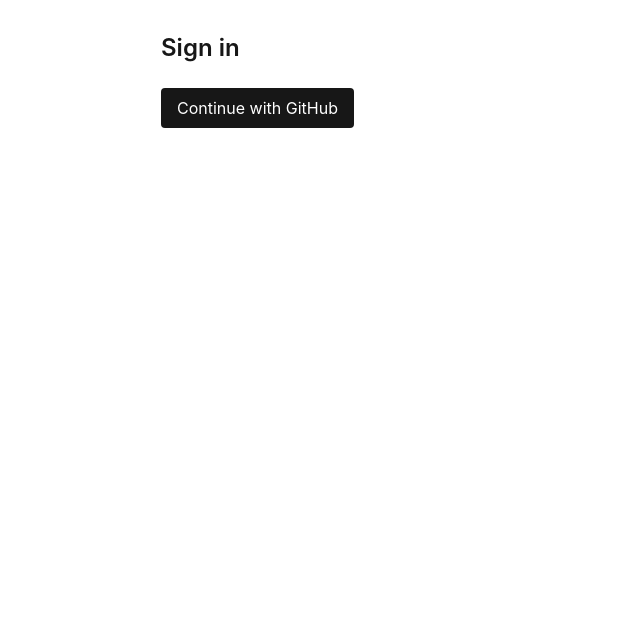
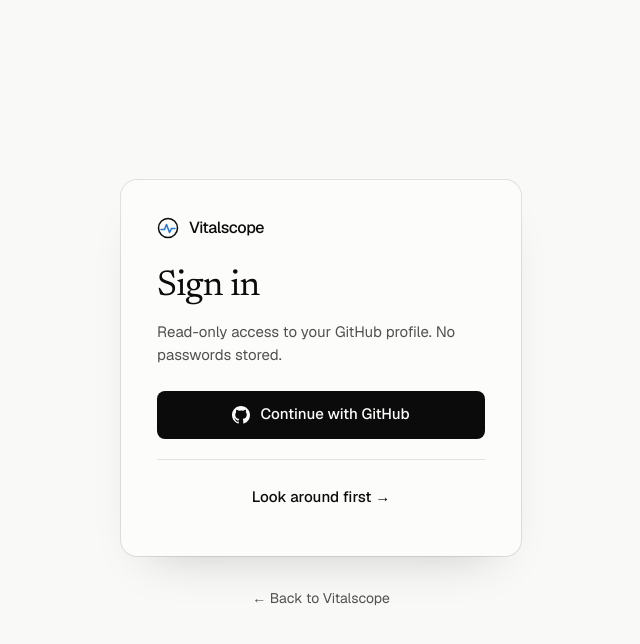
Before and after one commit to praveen-raj-r/vitalscope, a Next.js app in the folder apps/web/: page /login in a window 1280 px wide. Shown: the top 644 px of the page, without its empty margins (319-959 px from the left). Built offline with nearby package versions, Linux system fonts and the light colour scheme; no server answers.

Commit message:
feat: enhance login and layout components with new branding and font utilities

```diff
--- a/apps/web/src/app/layout.tsx
+++ b/apps/web/src/app/layout.tsx
@@ -1,4 +1,5 @@
 import type { Metadata } from "next";
+import { Geist, Geist_Mono, Newsreader } from "next/font/google";
 import "./globals.css";
 
 export const metadata: Metadata = {
@@ -6,9 +7,15 @@ export const metadata: Metadata = {
   description: "Real-user Core Web Vitals monitoring",
 };
 
+// Self-hosted at build time. Setting these variables on <html> also makes them Tailwind's font-sans, font-serif and
+// font-mono, so the whole app (including screens not redesigned yet) uses Geist and Geist Mono.
+const serif = Newsreader({ subsets: ["latin"], weight: ["400"], variable: "--font-serif" });
+const sans = Geist({ subsets: ["latin"], variable: "--font-sans" });
+const mono = Geist_Mono({ subsets: ["latin"], variable: "--font-mono" });
+
 export default function RootLayout({ children }: { children: React.ReactNode }) {
   return (
-    <html lang="en">
+    <html lang="en" className={`${serif.variable} ${sans.variable} ${mono.variable}`}>
       <body className="min-h-screen bg-white text-neutral-900 antialiased">{children}</body>
     </html>
   );
--- a/apps/web/src/app/login/page.tsx
+++ b/apps/web/src/app/login/page.tsx
@@ -1,17 +1,40 @@
+import type { Metadata } from "next";
+import Link from "next/link";
 import { redirect } from "next/navigation";
+import { Logo } from "@/components/brand";
 import { createClient } from "@/lib/supabase/server";
+import { FOCUS, SANS, SERIF } from "@/lib/ui";
 import { SignInButton } from "./sign-in-button";
 
-export default async function LoginPage() {
+export const metadata: Metadata = { title: "Sign in · Vitalscope" };
+
+export default async function LoginPage({ searchParams }: { searchParams: Promise<{ error?: string }> }) {
+  const { error } = await searchParams;
   const supabase = await createClient();
   const { data } = await supabase.auth.getUser();
   if (data.user) redirect("/app");
+
   return (
-    <main className="mx-auto max-w-sm p-8">
-      <h1 className="text-2xl font-semibold">Sign in</h1>
-      <div className="mt-6">
-        <SignInButton />
+    <main className={`flex min-h-screen flex-col items-center justify-center gap-5 bg-vz-page px-6 py-6 text-vz-ink ${SANS}`}>
+      <div className="w-full max-w-[400px] rounded-2xl bg-vz-surface p-6 shadow-[0_0_0_1px_rgba(11,11,11,0.10),0_24px_48px_-28px_rgba(11,11,11,0.22)] md:p-9">
+        <div className="flex items-center gap-2.5 text-base font-medium tracking-tight">
+          <Logo />
+          Vitalscope
+        </div>
+        <h1 className={`mb-3 mt-7 text-4xl leading-[1.1] tracking-[-0.02em] ${SERIF}`}>Sign in</h1>
+        <p className="mb-6 text-pretty text-[15px] leading-[1.55] text-vz-ink-2">
+          Read-only access to your GitHub profile. No passwords stored.
+        </p>
+        <SignInButton failed={error !== undefined} />
+        <div className="mt-5 flex justify-center border-t border-vz-border pt-4">
+          <Link href="/demo" className={`flex min-h-11 items-center text-[15px] font-medium ${FOCUS}`}>
+            Look around first →
+          </Link>
+        </div>
       </div>
+      <Link href="/" className={`flex min-h-11 items-center text-sm text-vz-ink-2 hover:text-vz-ink ${FOCUS}`}>
+        ← Back to Vitalscope
+      </Link>
     </main>
   );
 }
--- a/apps/web/src/app/login/sign-in-button.tsx
+++ b/apps/web/src/app/login/sign-in-button.tsx
@@ -1,17 +1,70 @@
 "use client";
 
+import { useState } from "react";
+import { GitHubMark } from "@/components/brand";
+import { SANS } from "@/lib/ui";
 import { createClient } from "@/lib/supabase/client";
 
-export function SignInButton() {
+type Status = "idle" | "loading" | "error";
+
+/** The OAuth button plus its error message. `failed` is true when the callback sent the visitor back with ?error. */
+export function SignInButton({ failed }: { failed: boolean }) {
+  const [status, setStatus] = useState<Status>(failed ? "error" : "idle");
+
   async function signIn() {
-    await createClient().auth.signInWithOAuth({
-      provider: "github",
-      options: { redirectTo: `${location.origin}/auth/callback` },
-    });
+    setStatus("loading");
+    try {
+      const { error } = await createClient().auth.signInWithOAuth({
+        provider: "github",
+        options: { redirectTo: `${location.origin}/auth/callback` },
+      });
+      // On success the browser leaves for GitHub, so "loading" stays until the page unloads.
+      if (error) setStatus("error");
+    } catch {
+      setStatus("error");
+    }
   }
+
+  const loading = status === "loading";
   return (
-    <button onClick={signIn} className="rounded bg-neutral-900 px-4 py-2 text-white">
-      Continue with GitHub
-    </button>
+    <>
+      {status === "error" && (
+        <div
+          role="alert"
+          className="mb-4 flex items-start gap-2.5 rounded-[10px] bg-vz-surface px-3.5 py-3 text-sm leading-normal shadow-[inset_0_0_0_1px_var(--color-vz-bad)]"
+        >
+          <svg width="16" height="16" viewBox="0 0 14 14" aria-hidden="true" className="mt-0.5 shrink-0">
+            <rect x="1" y="1" width="12" height="12" rx="2.5" fill="var(--color-vz-bad)" transform="rotate(45 7 7) scale(.86) translate(1 1)" />
+            <path d="M5 5l4 4M9 5l-4 4" stroke="#fff" strokeWidth="1.6" strokeLinecap="round" />
+          </svg>
+          <span>
+            <strong className="font-semibold">Sign-in failed.</strong> We couldn&apos;t complete the connection with
+            GitHub.
+          </span>
+        </div>
+      )}
+      <button
+        type="button"
+        onClick={signIn}
+        disabled={loading}
+        aria-busy={loading}
+        className={`flex min-h-12 w-full items-center justify-center gap-2.5 rounded-lg text-[15px] font-medium text-vz-surface transition-colors focus-visible:outline-2 focus-visible:outline-offset-[3px] focus-visible:outline-vz-series ${SANS} ${
+          loading ? "cursor-progress bg-vz-ink-2" : "bg-vz-ink hover:bg-[#2b2a28]"
+        }`}
+      >
+        {loading ? (
+          <svg width="16" height="16" viewBox="0 0 16 16" aria-hidden="true" className="motion-safe:animate-spin">
+            <circle cx="8" cy="8" r="6" fill="none" stroke="rgba(255,255,255,.3)" strokeWidth="2" />
+            <path d="M8 2a6 6 0 0 1 6 6" fill="none" stroke="#fff" strokeWidth="2" strokeLinecap="round" />
+          </svg>
+        ) : (
+          <GitHubMark />
+        )}
+        {loading ? "Redirecting to GitHub..." : status === "error" ? "Try again" : "Continue with GitHub"}
+      </button>
+      <span className="sr-only" role="status">
+        {loading ? "Redirecting to GitHub" : ""}
+      </span>
+    </>
   );
 }
--- a/apps/web/src/app/page.tsx
+++ b/apps/web/src/app/page.tsx
@@ -1,27 +1,15 @@
 import type { Metadata } from "next";
-import { Geist, Geist_Mono, Newsreader } from "next/font/google";
 import Link from "next/link";
+import { GitHubMark, Logo } from "@/components/brand";
 import { CopyButton } from "@/components/copy-button";
 import { GITHUB_URL, NPM_PUBLISHED } from "@/lib/site-config";
+import { FOCUS, MONO, SANS, SERIF } from "@/lib/ui";
 
 export const metadata: Metadata = {
   title: "Vitalscope · Real-user Core Web Vitals monitoring",
   description:
     "A tiny open-source SDK and a dashboard that show how fast your pages are for real visitors: p75 LCP, INP and CLS, by page, device and release.",
 };
-
-const serif = Newsreader({
-  subsets: ["latin"],
-  weight: ["400"],
-  variable: "--font-serif",
-});
-const sans = Geist({ subsets: ["latin"], variable: "--font-sans" });
-const mono = Geist_Mono({ subsets: ["latin"], variable: "--font-mono" });
-
-const SERIF = "font-[family-name:var(--font-serif)]";
-const MONO = "font-[family-name:var(--font-mono)]";
-const FOCUS =
-  "focus-visible:outline-2 focus-visible:outline-offset-2 focus-visible:outline-vz-series focus-visible:rounded-md";
 
 const INSTALL_COMMAND = "npm install @praveen-raj/vitalscope";
 const SNIPPET = `import { init } from '@praveen-raj/vitalscope';
@@ -135,43 +123,6 @@ function RatingIcon({
   );
 }
 
-function Logo({ size }: { size: number }) {
-  return (
-    <svg width={size} height={size} viewBox="0 0 22 22" aria-hidden="true">
-      <circle
-        cx="11"
-        cy="11"
-        r="9.5"
-        fill="none"
-        stroke="#0b0b0b"
-        strokeWidth="1.5"
-      />
-      <path
-        d="M4 12.5h3.5l2-5 3 8 2-4H18"
-        fill="none"
-        stroke="#2a78d6"
-        strokeWidth="1.6"
-        strokeLinecap="round"
-        strokeLinejoin="round"
-      />
-    </svg>
-  );
-}
-
-function GitHubMark() {
-  return (
-    <svg
-      width="18"
-      height="18"
-      viewBox="0 0 16 16"
-      fill="currentColor"
-      aria-hidden="true"
-    >
-      <path d="M8 0C3.58 0 0 3.58 0 8c0 3.54 2.29 6.53 5.47 7.59.4.07.55-.17.55-.38v-1.33c-2.23.48-2.7-1.07-2.7-1.07-.36-.92-.89-1.17-.89-1.17-.73-.5.05-.49.05-.49.8.06 1.23.83 1.23.83.71 1.22 1.87.87 2.33.66.07-.52.28-.87.5-1.07-1.78-.2-3.64-.89-3.64-3.95 0-.87.31-1.59.82-2.15-.08-.2-.36-1.02.08-2.12 0 0 .67-.21 2.2.82a7.6 7.6 0 0 1 4 0c1.53-1.04 2.2-.82 2.2-.82.44 1.1.16 1.92.08 2.12.51.56.82 1.28.82 2.15 0 3.07-1.87 3.75-3.65 3.95.29.25.54.73.54 1.48v2.19c0 .21.15.46.55.38A8 8 0 0 0 16 8c0-4.42-3.58-8-8-8z" />
-    </svg>
-  );
-}
-
 function NavLink({
   href,
   children,
@@ -196,7 +147,7 @@ function NavLink({
 export default function Home() {
   return (
     <div
-      className={`${serif.variable} ${sans.variable} ${mono.variable} min-h-screen bg-vz-page font-sans text-vz-ink`}
+      className={`min-h-screen bg-vz-page text-vz-ink ${SANS}`}
     >
       <main className="mx-auto max-w-270 px-5 md:px-8 lg:px-0">
         <header className="flex min-h-16 items-center justify-between md:h-21">
@@ -204,7 +155,7 @@ export default function Home() {
             href="/"
             className={`flex min-h-11 items-center gap-2 text-base font-medium tracking-tight md:gap-2.5 md:text-[17px] ${FOCUS}`}
           >
-            <Logo size={22} />
+            <Logo />
             Vitalscope
           </Link>
           <nav aria-label="Main" className="flex text-sm md:text-[15px]">
--- /dev/null
+++ b/apps/web/src/components/brand.tsx
@@ -0,0 +1,17 @@
+/** The Vitalscope mark: a ring with a pulse line. Decorative; the name is always written next to it. */
+export function Logo({ size = 22 }: { size?: number }) {
+  return (
+    <svg width={size} height={size} viewBox="0 0 22 22" aria-hidden="true">
+      <circle cx="11" cy="11" r="9.5" fill="none" stroke="#0b0b0b" strokeWidth="1.5" />
+      <path d="M4 12.5h3.5l2-5 3 8 2-4H18" fill="none" stroke="#2a78d6" strokeWidth="1.6" strokeLinecap="round" strokeLinejoin="round" />
+    </svg>
+  );
+}
+
+export function GitHubMark({ size = 18 }: { size?: number }) {
+  return (
+    <svg width={size} height={size} viewBox="0 0 16 16" fill="currentColor" aria-hidden="true">
+      <path d="M8 0C3.58 0 0 3.58 0 8c0 3.54 2.29 6.53 5.47 7.59.4.07.55-.17.55-.38v-1.33c-2.23.48-2.7-1.07-2.7-1.07-.36-.92-.89-1.17-.89-1.17-.73-.5.05-.49.05-.49.8.06 1.23.83 1.23.83.71 1.22 1.87.87 2.33.66.07-.52.28-.87.5-1.07-1.78-.2-3.64-.89-3.64-3.95 0-.87.31-1.59.82-2.15-.08-.2-.36-1.02.08-2.12 0 0 .67-.21 2.2.82a7.6 7.6 0 0 1 4 0c1.53-1.04 2.2-.82 2.2-.82.44 1.1.16 1.92.08 2.12.51.56.82 1.28.82 2.15 0 3.07-1.87 3.75-3.65 3.95.29.25.54.73.54 1.48v2.19c0 .21.15.46.55.38A8 8 0 0 0 16 8c0-4.42-3.58-8-8-8z" />
+    </svg>
+  );
+}
--- /dev/null
+++ b/apps/web/src/lib/ui.ts
@@ -0,0 +1,11 @@
+/**
+ * Font utilities for the redesigned screens. app/layout.tsx sets --font-sans, --font-serif and --font-mono on
+ * <html>, and Tailwind's font-sans / font-serif / font-mono utilities read exactly those variables.
+ */
+export const SANS = "font-sans";
+export const SERIF = "font-serif";
+export const MONO = "font-mono";
+
+/** Visible keyboard focus ring in the series blue. */
+export const FOCUS =
+  "focus-visible:outline-2 focus-visible:outline-offset-2 focus-visible:outline-vz-series focus-visible:rounded-md";
```
